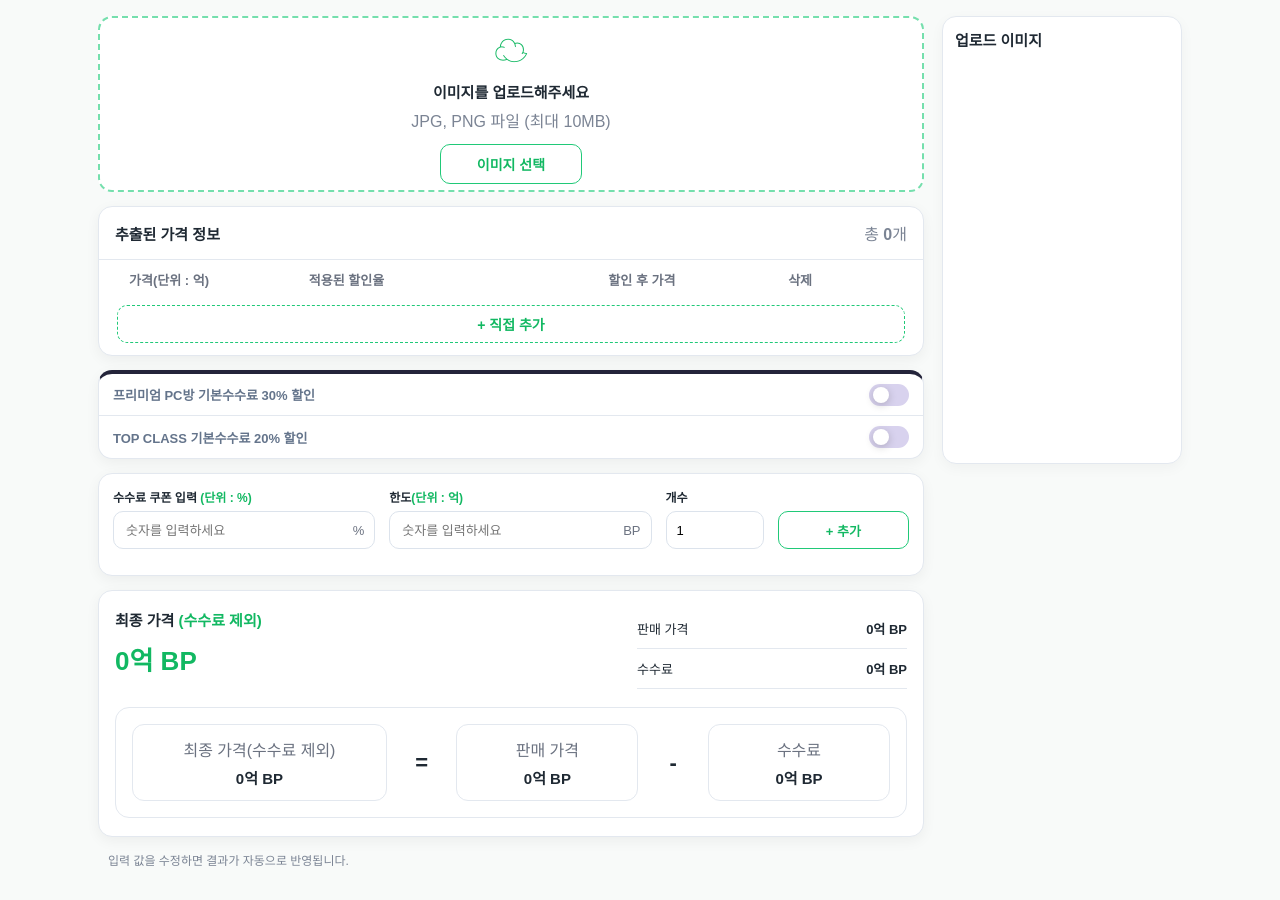
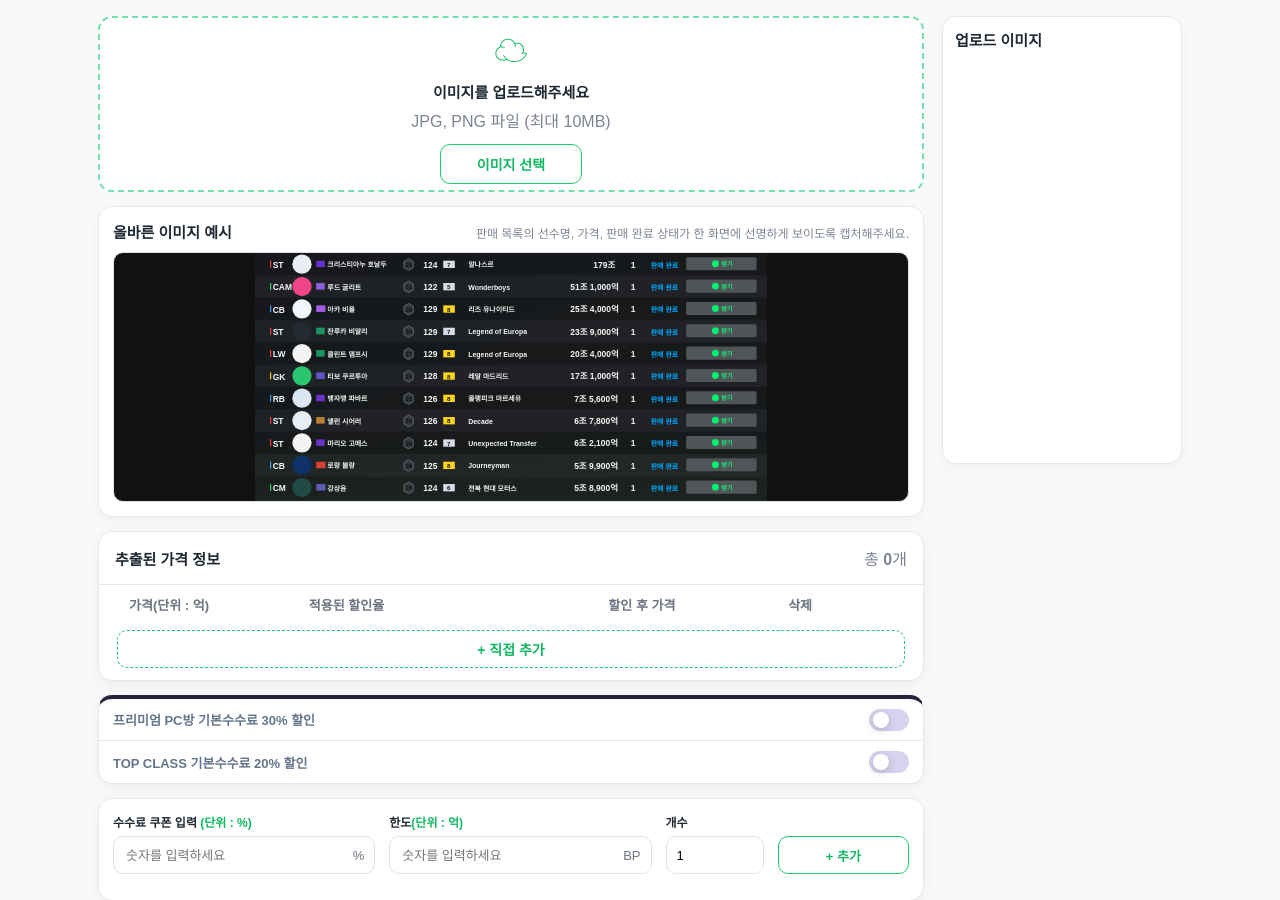
Before and after one commit to rladbcks23/fifa_transfer_market_calculater, a Django app: page / in a window 1280 px wide. Shown: the part 91-991 px from the top of the page. Before the commit the page ends 957 px from the top, so only its background shows below. Run offline with Django 5.2, Linux system fonts and the light colour scheme.

Commit message:
이미지 업로드 예시 안내 추가

```diff
--- a/static/css/style.css
+++ b/static/css/style.css
@@ -99,6 +99,43 @@ body {
 }
 .upload-box.has-image #uploadContent {
   display: none;
+}
+.upload-guide {
+  display: grid;
+  grid-template-columns: minmax(0, 1fr);
+  gap: 10px;
+  margin-bottom: 14px;
+  padding: 14px;
+  background: white;
+  border: 1px solid #e3e8ef;
+  border-radius: 14px;
+  box-shadow: 0 4px 14px rgba(0, 0, 0, 0.04);
+}
+.upload-guide-text {
+  display: flex;
+  justify-content: space-between;
+  align-items: baseline;
+  gap: 12px;
+}
+.upload-guide-text strong {
+  flex: 0 0 auto;
+  font-size: 15px;
+  font-weight: 800;
+}
+.upload-guide-text p {
+  margin: 0;
+  color: #7b8494;
+  font-size: 12px;
+  text-align: right;
+}
+.upload-guide img {
+  display: block;
+  width: 100%;
+  max-height: 250px;
+  object-fit: contain;
+  background: #111;
+  border: 1px solid #dce3ec;
+  border-radius: 10px;
 }
 .card,
 .result-card {
--- a/transfer_calc/templates/transfer_calc/index.html
+++ b/transfer_calc/templates/transfer_calc/index.html
@@ -21,6 +21,14 @@
             이미지 선택
             <input id="imageInput" type="file" accept="image/png, image/jpeg" hidden>
           </label>
+        </section>
+
+        <section class="upload-guide">
+          <div class="upload-guide-text">
+            <strong>올바른 이미지 예시</strong>
+            <p>판매 목록의 선수명, 가격, 판매 완료 상태가 한 화면에 선명하게 보이도록 캡처해주세요.</p>
+          </div>
+          <img src="{% static 'img/correct-image-example.svg' %}" alt="올바른 판매 목록 이미지 예시">
         </section>
 
         <section class="card">
```
Also changed, not shown: static/img/correct-image-example.svg (added).
